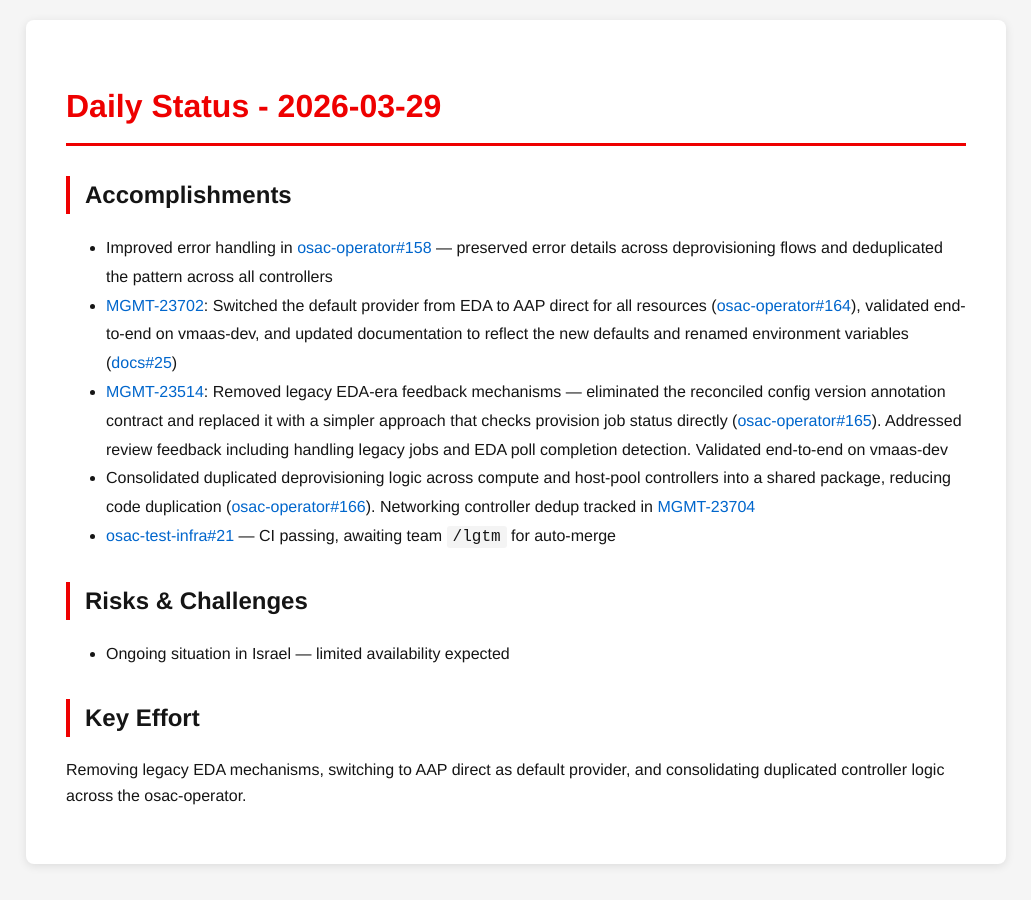
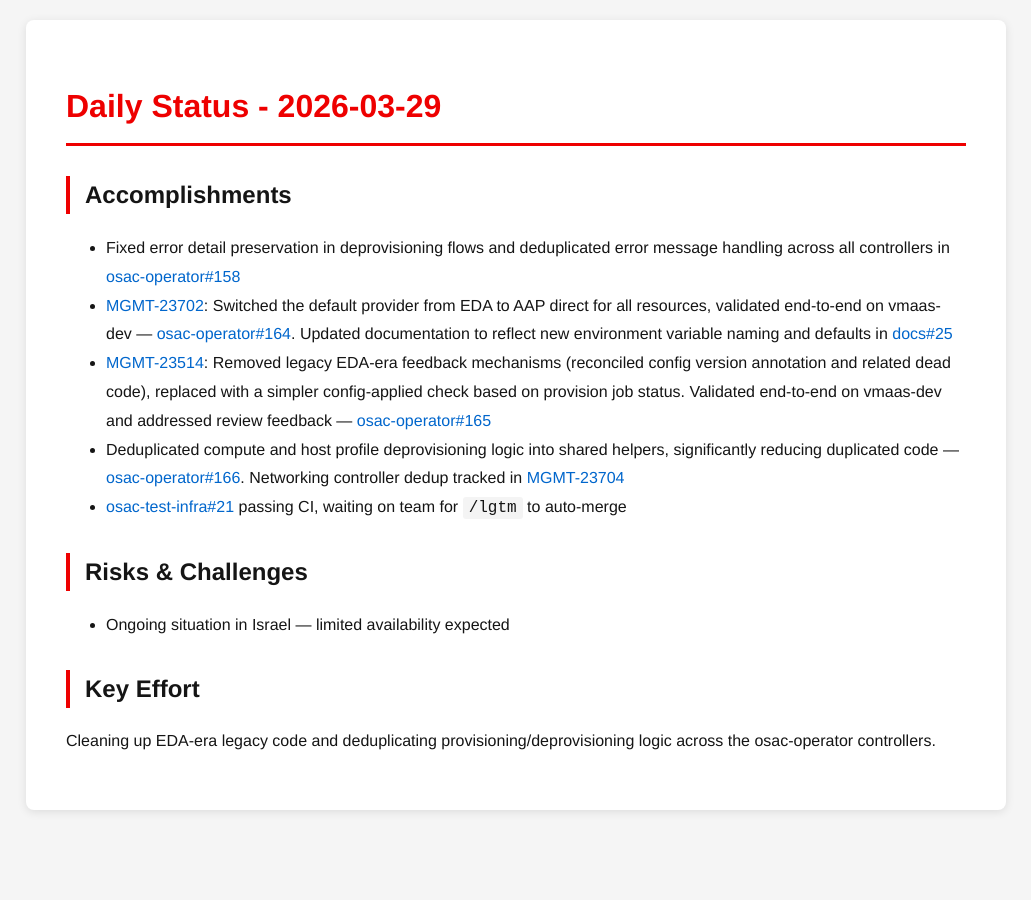
Before and after one commit to tzvatot/daily-status, a Jekyll site: the page built from 2026-03-29.md, in a window 1280 px wide. Shown: the whole page, without its empty margins (124-1155 px from the left). Built offline with Jekyll 4.4.1, drawn with Linux system fonts in a browser that asks for light colours.

Commit message:
Daily status update - 2026-03-29

```diff
--- a/2026-03-29.md
+++ b/2026-03-29.md
@@ -7,14 +7,14 @@ date: 2026-03-29
 # Daily Status - 2026-03-29
 
 ## Accomplishments
-- Improved error handling in [osac-operator#158](https://github.com/osac-project/osac-operator/pull/158) — preserved error details across deprovisioning flows and deduplicated the pattern across all controllers
-- [MGMT-23702](https://issues.redhat.com/browse/MGMT-23702): Switched the default provider from EDA to AAP direct for all resources ([osac-operator#164](https://github.com/osac-project/osac-operator/pull/164)), validated end-to-end on vmaas-dev, and updated documentation to reflect the new defaults and renamed environment variables ([docs#25](https://github.com/osac-project/docs/pull/25))
-- [MGMT-23514](https://issues.redhat.com/browse/MGMT-23514): Removed legacy EDA-era feedback mechanisms — eliminated the reconciled config version annotation contract and replaced it with a simpler approach that checks provision job status directly ([osac-operator#165](https://github.com/osac-project/osac-operator/pull/165)). Addressed review feedback including handling legacy jobs and EDA poll completion detection. Validated end-to-end on vmaas-dev
-- Consolidated duplicated deprovisioning logic across compute and host-pool controllers into a shared package, reducing code duplication ([osac-operator#166](https://github.com/osac-project/osac-operator/pull/166)). Networking controller dedup tracked in [MGMT-23704](https://issues.redhat.com/browse/MGMT-23704)
-- [osac-test-infra#21](https://github.com/osac-project/osac-test-infra/pull/21) — CI passing, awaiting team `/lgtm` for auto-merge
+- Fixed error detail preservation in deprovisioning flows and deduplicated error message handling across all controllers in [osac-operator#158](https://github.com/osac-project/osac-operator/pull/158)
+- [MGMT-23702](https://issues.redhat.com/browse/MGMT-23702): Switched the default provider from EDA to AAP direct for all resources, validated end-to-end on vmaas-dev — [osac-operator#164](https://github.com/osac-project/osac-operator/pull/164). Updated documentation to reflect new environment variable naming and defaults in [docs#25](https://github.com/osac-project/docs/pull/25)
+- [MGMT-23514](https://issues.redhat.com/browse/MGMT-23514): Removed legacy EDA-era feedback mechanisms (reconciled config version annotation and related dead code), replaced with a simpler config-applied check based on provision job status. Validated end-to-end on vmaas-dev and addressed review feedback — [osac-operator#165](https://github.com/osac-project/osac-operator/pull/165)
+- Deduplicated compute and host profile deprovisioning logic into shared helpers, significantly reducing duplicated code — [osac-operator#166](https://github.com/osac-project/osac-operator/pull/166). Networking controller dedup tracked in [MGMT-23704](https://issues.redhat.com/browse/MGMT-23704)
+- [osac-test-infra#21](https://github.com/osac-project/osac-test-infra/pull/21) passing CI, waiting on team for `/lgtm` to auto-merge
 
 ## Risks & Challenges
 - Ongoing situation in Israel — limited availability expected
 
 ## Key Effort
-Removing legacy EDA mechanisms, switching to AAP direct as default provider, and consolidating duplicated controller logic across the osac-operator.
+Cleaning up EDA-era legacy code and deduplicating provisioning/deprovisioning logic across the osac-operator controllers.
```
